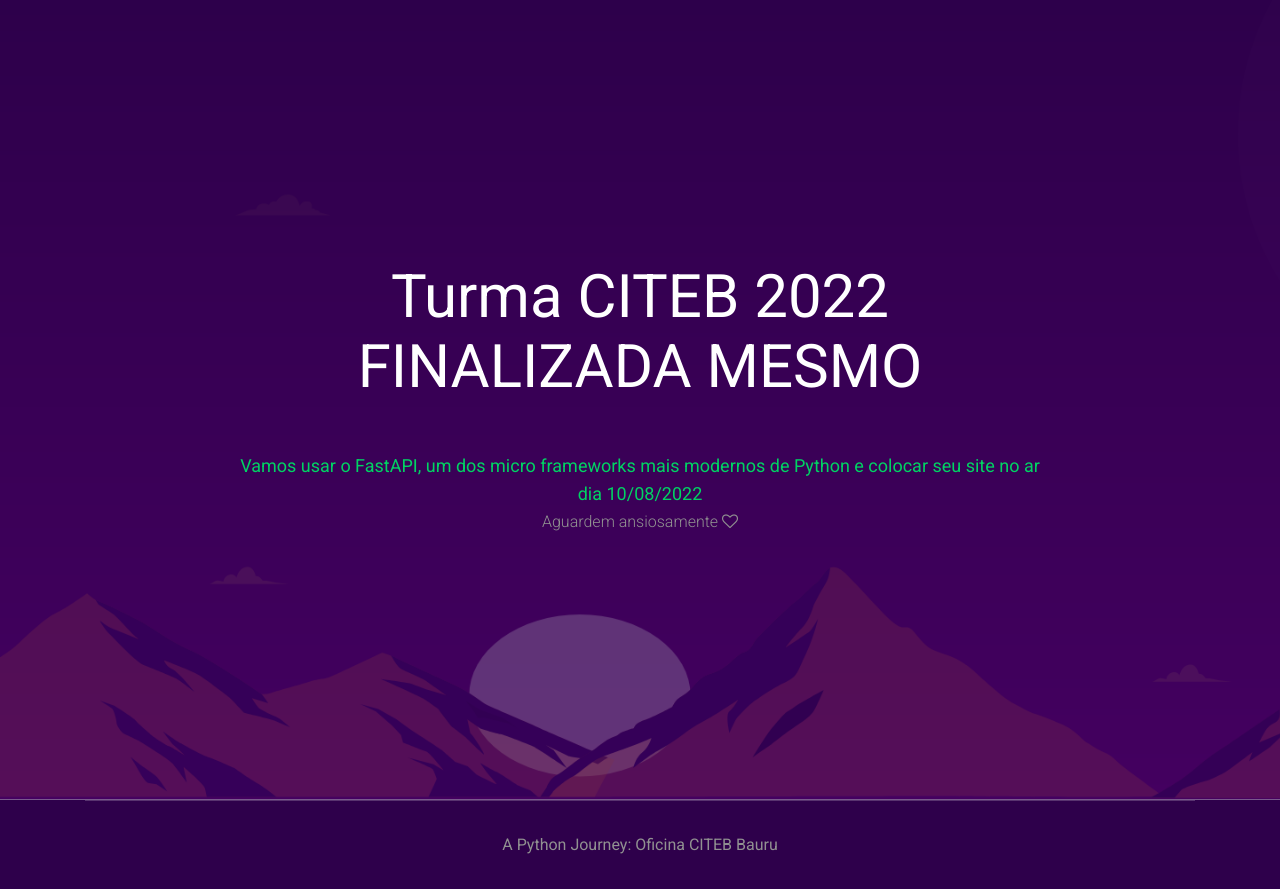
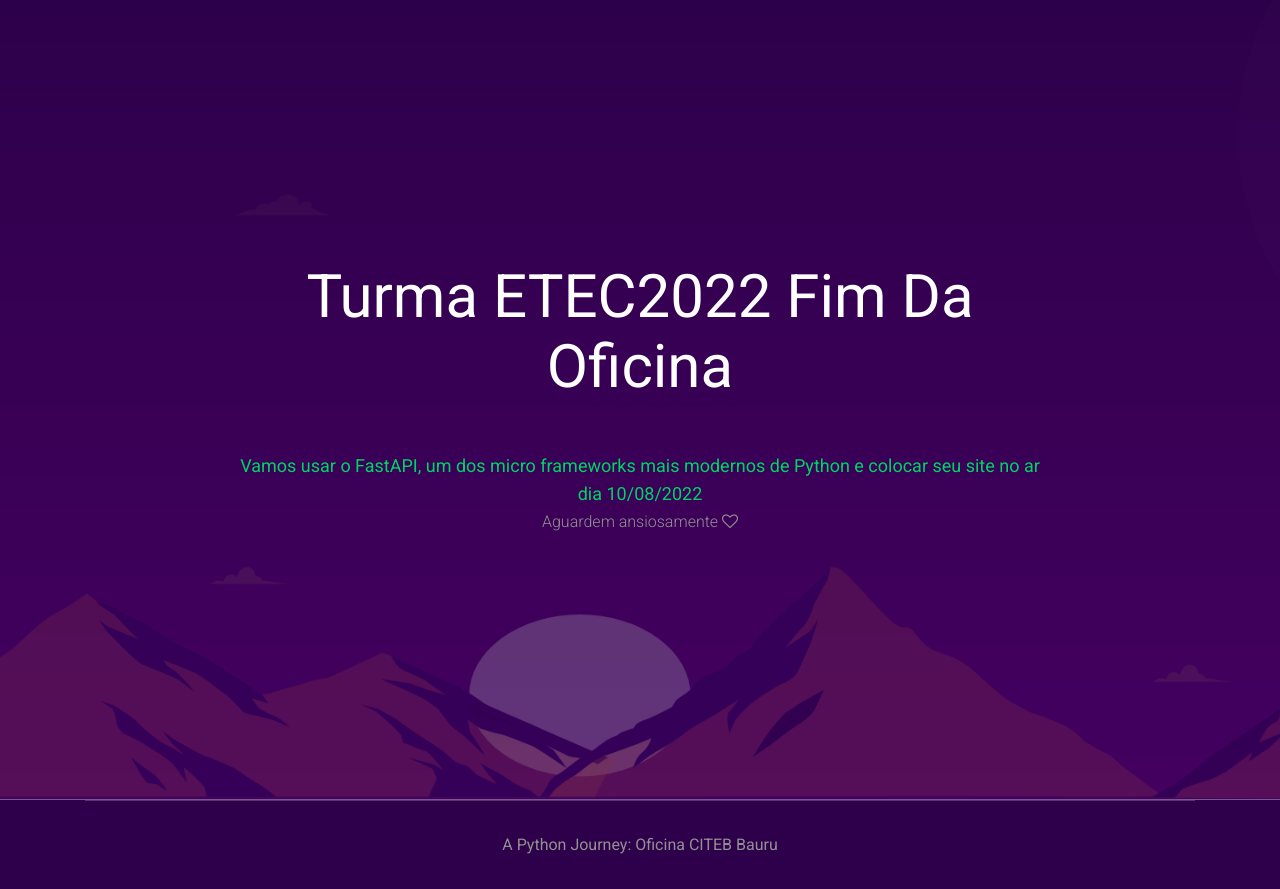
Before and after one commit to joaoariedi/citeb-python-journey, a FastAPI app: page / in a window 1280 px wide. Run offline with FastAPI, Linux system fonts and the light colour scheme; some libraries are stand-ins or nearby versions.

Commit message:
update(index): mudando para etec o head

```diff
--- a/templates/index.html
+++ b/templates/index.html
@@ -7,7 +7,7 @@
             <div class="row align-items-center justify-content-center">
                 <div class="col-xl-9">
                     <div class="slider_text text-center">
-                        <h3>Turma CITEB 2022 FINALIZADA MESMO</h3>
+                        <h3>Turma ETEC2022 Fim da oficina</h3>
                         <p>Vamos usar o FastAPI, um dos micro frameworks mais modernos de Python e colocar seu site no ar dia 10/08/2022
                         </p>
                     </div>
```
